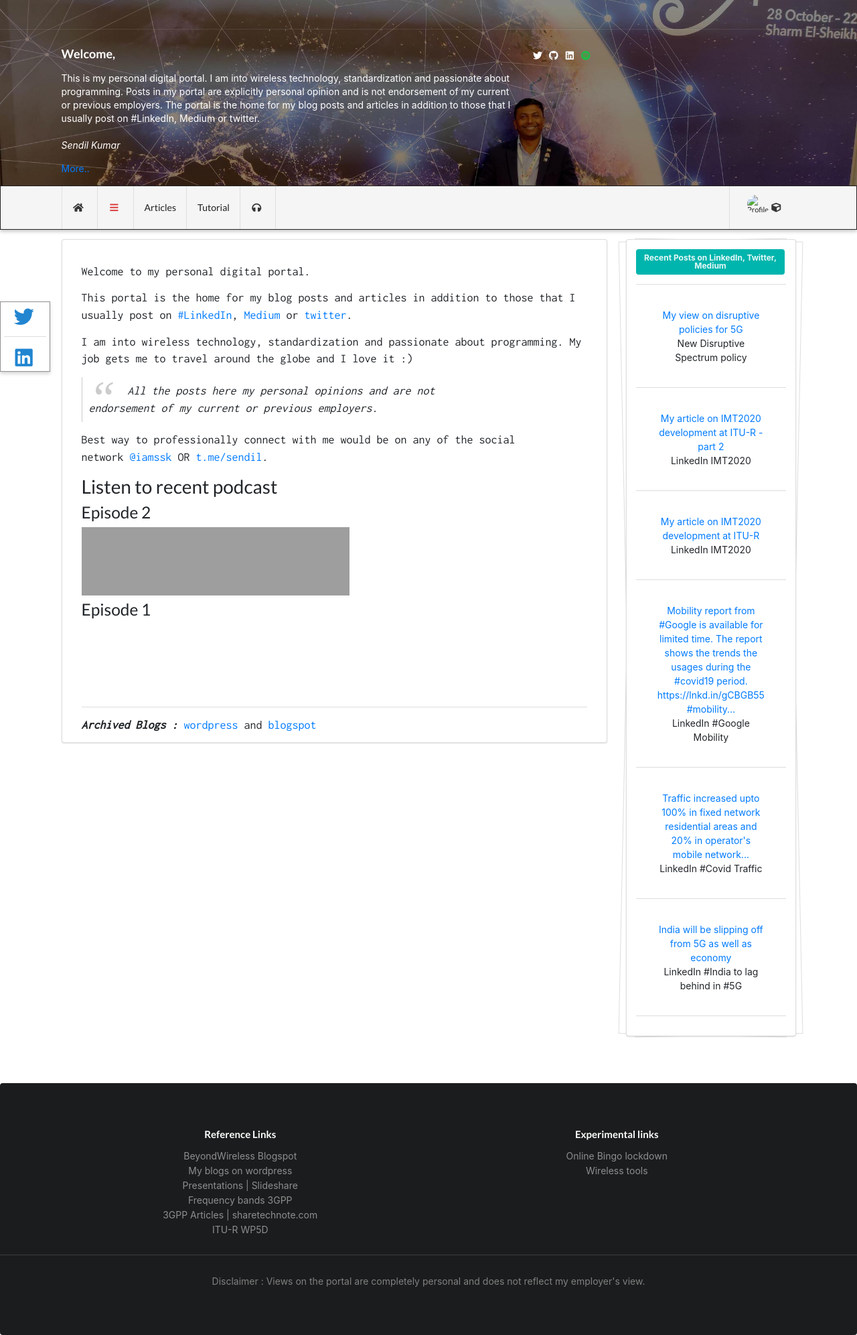
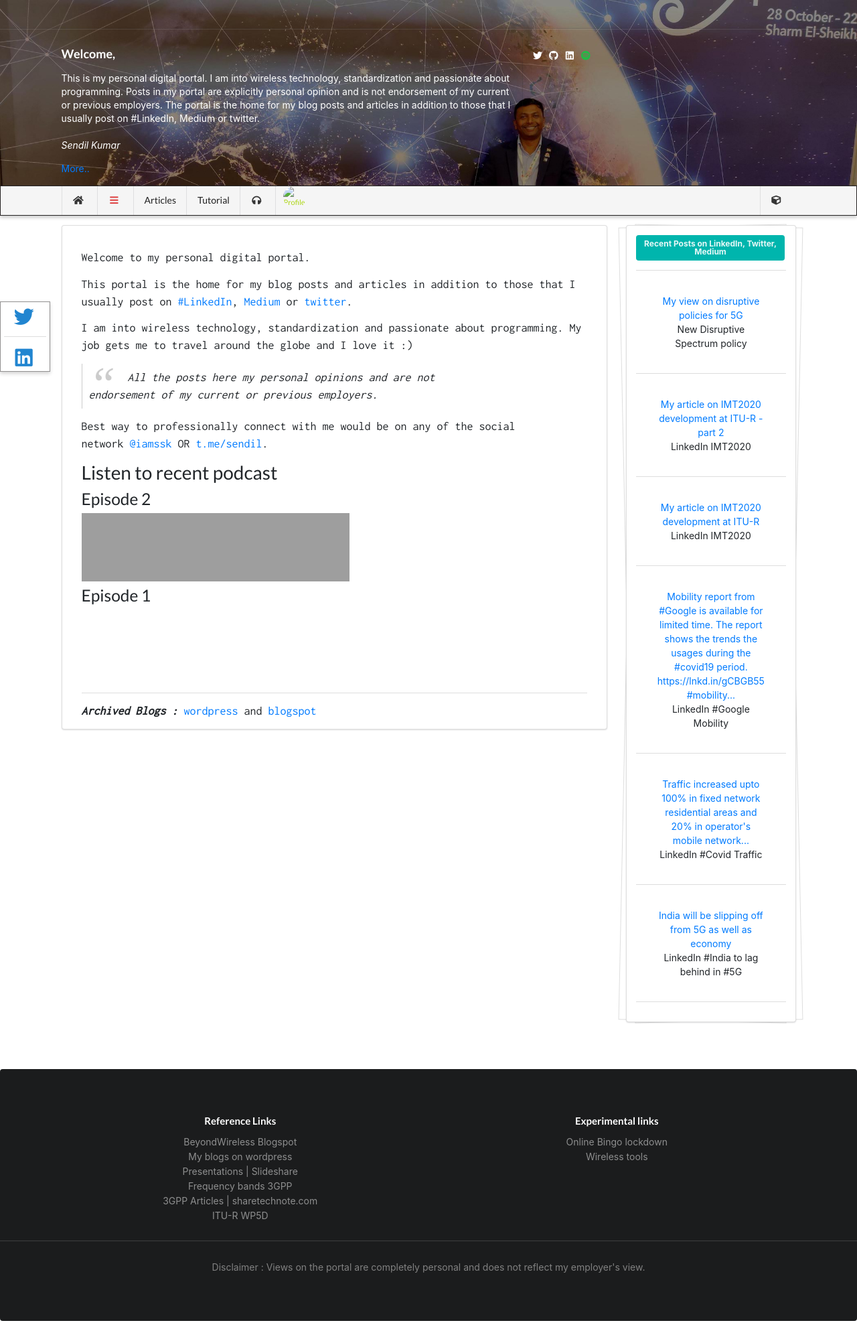
Before and after one commit to wiless/wiless.github.io, a Jekyll site: the page built from index.html, in a window 1280 px wide. Shown: the whole page at 67% size. Built offline with Jekyll 4.4.1, drawn with Linux system fonts in a browser that asks for light colours; nearby versions of some CDN libraries; some web fonts are replaced; comment, search, counter and statistics services are not loaded; a style sheet for code colours, icons or effects is not loaded; after the commit the page ends 1972 px from its top, so only the background shows below that; grey boxes are pictures that could not be loaded.

Commit message:
Update menu.html

```diff
--- a/_includes/menu.html
+++ b/_includes/menu.html
@@ -27,9 +27,9 @@
 <!--          <button class="ui  primary button right floated" id="btnsignout" onclick="signOut()">Sign Out</button>  -->
 
 
+<img id="profile" class="right floated circular mini ui image" src="" alt="Profile" onclick="signOut()">
 
         <div href="#" class="ui right floated dropdown item">
-<img id="profile" class="right floated circular mini ui image" src="" alt="Profile" onclick="signOut()">
             <i class="cube icon" ></i>
 
             <div class="menu">
```
